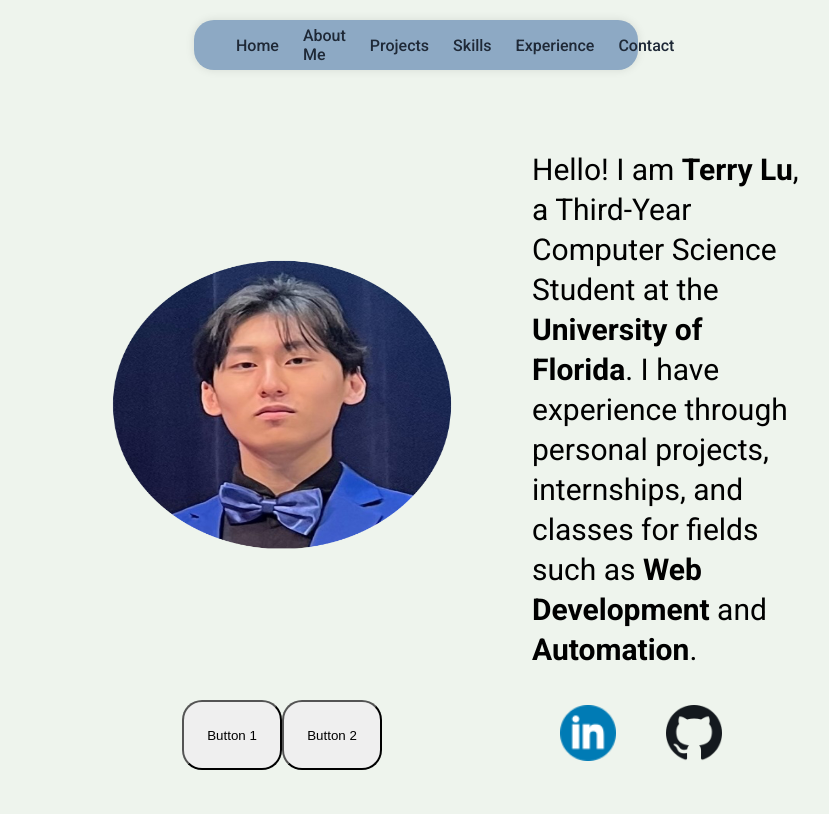
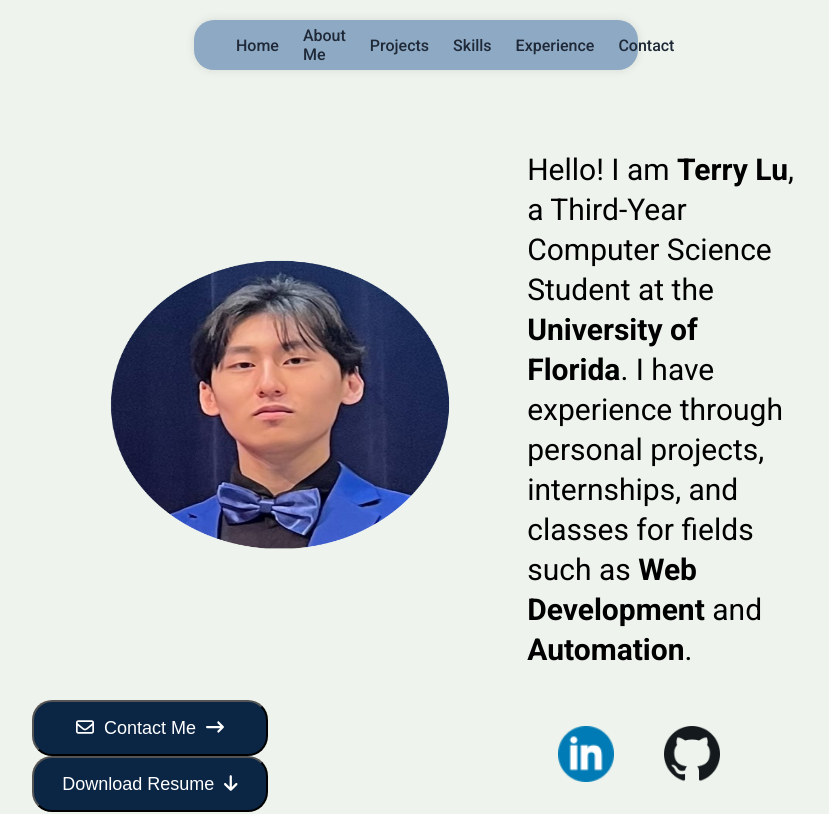
Before and after one commit to terrylu12212/Terry-Portfolio, a JavaScript app in the folder webportfolio/: page / in a window 1280 px wide. Shown: the top 814 px of the page, without its empty margins (224-1053 px from the left). Built offline with nearby package versions, Linux system fonts and the light colour scheme; the HTML template or start-up script is replaced by a standard one.

Commit message:
Began adding functionality to home page with Contact and Download Buttons

```diff
--- a/webportfolio/package.json
+++ b/webportfolio/package.json
@@ -3,6 +3,11 @@
   "version": "0.1.0",
   "private": true,
   "dependencies": {
+    "@fortawesome/fontawesome-svg-core": "^6.7.2",
+    "@fortawesome/free-brands-svg-icons": "^6.7.2",
+    "@fortawesome/free-regular-svg-icons": "^6.7.2",
+    "@fortawesome/free-solid-svg-icons": "^6.7.2",
+    "@fortawesome/react-fontawesome": "^0.2.2",
     "cra-template": "1.2.0",
     "react": "^19.0.0",
     "react-dom": "^19.0.0",
--- a/webportfolio/src/About/About.css
+++ b/webportfolio/src/About/About.css
@@ -4,7 +4,7 @@
   flex-direction: column;
   align-items: center;
   text-align: center;
-  width: 60%;
+  width: 50%;
   margin: 0 auto;
 }
 
--- /dev/null
+++ b/webportfolio/src/Contact/Contact.css
@@ -0,0 +1,3 @@
+#contact-me {
+  height: 1000px;
+}
--- /dev/null
+++ b/webportfolio/src/Contact/Contact.js
@@ -0,0 +1,11 @@
+import "./Contact.css"
+
+const Contact = () => {
+  return (
+    <section id="contact-me">
+      This is the Contact Section
+    </section>
+  )
+}
+
+export default Contact
--- a/webportfolio/src/Header/Header.js
+++ b/webportfolio/src/Header/Header.js
@@ -8,7 +8,7 @@ const Header = () => {
       <a href="#projects" className="headerAbout">Projects</a>
       <a href="#about-me" className="headerAbout">Skills</a>
       <a href="#about-me" className="headerAbout">Experience</a>
-      <a href="#about-me" className="headerAbout">Contact</a>
+      <a href="#contact-me" className="headerAbout">Contact</a>
     </div>
   )
 }
--- a/webportfolio/src/Home/Home.css
+++ b/webportfolio/src/Home/Home.css
@@ -1,7 +1,7 @@
 #homeGrid {
   display: grid;
   grid-template-rows: auto auto;
-  grid-template-columns: 500px auto;
+  grid-template-columns: auto auto;
   width: 60%;
   align-items: center;
   justify-items: center;
@@ -22,8 +22,22 @@
 
 .buttons button {
   border-radius: 20px;
-  width: 100px;
-  height: 70px;
+  box-sizing: content-box;
+  width: 192px;
+  height: 28px;
+  margin-right: 20px;
+  background-color: #0B2545;
+  color: white;
+  padding: 12px 20px 12px 20px;
+  font-size: 18px;
+}
+
+.faIcon{
+  margin-left: 10px;
+}
+
+.faIconEnvelope{
+  margin-right: 10px;
 }
 
 .icons img {
--- a/webportfolio/src/Home/Home.js
+++ b/webportfolio/src/Home/Home.js
@@ -2,6 +2,12 @@ import "./Home.css"
 import headshot from "../Images/Terry-headshot.png"
 import linkedinLogo from "../Images/Linkedin.png"
 import githubLogo from "../Images/Github.png"
+import { FontAwesomeIcon } from '@fortawesome/react-fontawesome'
+import { faArrowDown } from '@fortawesome/free-solid-svg-icons'
+import { faArrowRightLong } from '@fortawesome/free-solid-svg-icons'
+import { faEnvelope } from '@fortawesome/free-regular-svg-icons'
+import resumepdf from "../Resume/Resume.pdf"
+
 
 const Home = () => {
   return (
@@ -15,8 +21,22 @@ const Home = () => {
       </div>
 
       <div className="buttons">
-        <button>Button 1</button>
-        <button>Button 2</button>
+        <a href="#contact-me">
+          <button>
+          <FontAwesomeIcon icon={faEnvelope}
+            className="faIconEnvelope"/>
+            Contact Me
+            <FontAwesomeIcon icon={faArrowRightLong}
+            className="faIcon"/>
+          </button>
+        </a>
+        <a href= {resumepdf} download= "Terry_Lu_Resume">
+          <button>
+            Download Resume
+            <FontAwesomeIcon icon={faArrowDown}
+            className="faIcon"/>
+          </button>
+        </a>
       </div>
 
       <div className="icons">
--- a/webportfolio/src/Sections/Sections.js
+++ b/webportfolio/src/Sections/Sections.js
@@ -1,6 +1,7 @@
 import Home from "../Home/Home.js"
 import About from "../About/About.js"
 import Projects from "../Projects/Projects.js"
+import Contact from "../Contact/Contact.js"
 
 const Sections = () => {
   return (
@@ -8,6 +9,7 @@ const Sections = () => {
       <Home/>
       <About/>
       <Projects/>
+      <Contact/>
     </div>
   )
 }
```
Also changed, not shown: 2 other files (tests, documents, lock files or other folders).
